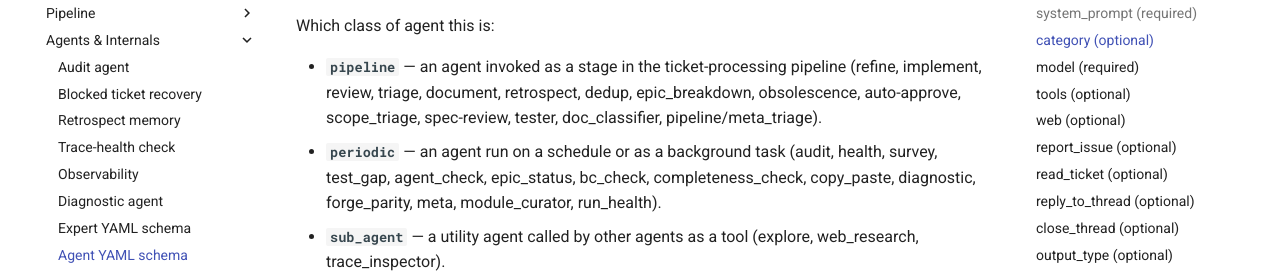
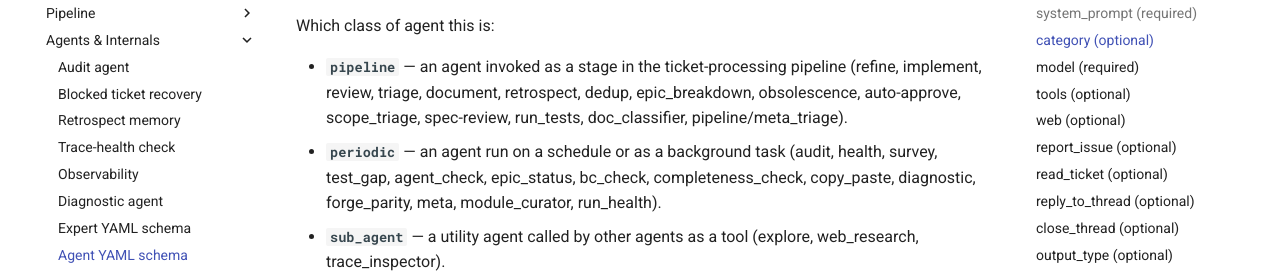
Before and after one commit to damien-robotsix/robotsix-mill, an MkDocs documentation site: the page built from docs/agents/agent-yaml-schema.md, in a window 1280 px wide and 900 px high, scrolled down 2102 px. Shown: the part 203-477 px from the top of the window. Built offline with MkDocs 1.6.1 and Material for MkDocs 9.7.7, drawn with Linux system fonts in a browser that asks for light colours.

Commit message:
mill: agent-yaml-schema.md: update stale `tester` reference to `run_tests` (20260717T040222Z-agent-yaml-schema-md-update-stale-tester-3125) (#2395)
Co-authored-by: robotsix-mill <mill@robotsix.local>

```diff
--- a/docs/agents/agent-yaml-schema.md
+++ b/docs/agents/agent-yaml-schema.md
@@ -86,7 +86,7 @@ Which class of agent this is:
 - **`pipeline`** — an agent invoked as a stage in the ticket-processing
   pipeline (refine, implement, review, triage, document, retrospect,
   dedup, epic_breakdown, obsolescence, auto-approve,
-  scope_triage, spec-review, tester, doc_classifier,
+  scope_triage, spec-review, run_tests, doc_classifier,
   pipeline/meta_triage).
 - **`periodic`** — an agent run on a schedule or as a background task
   (audit, health, survey, test_gap, agent_check, epic_status, bc_check,
```
Also changed, not shown: CHANGELOG.md (+2 -1 lines).
